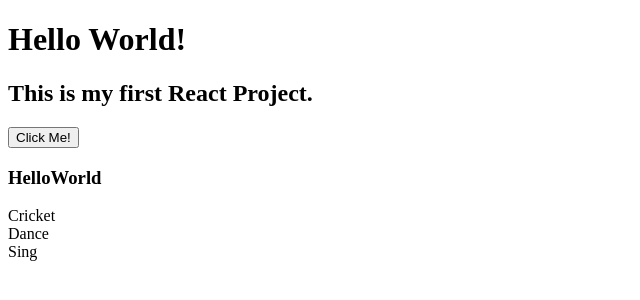
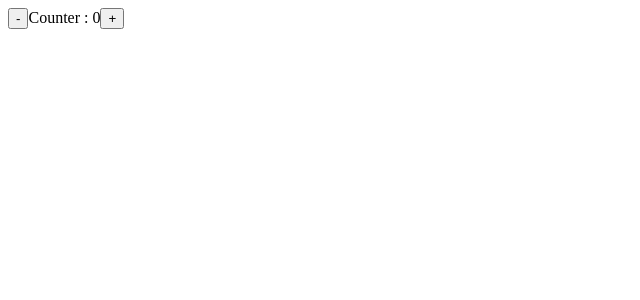
Before and after one commit to Amit180745/Practice_WebDev, a React (Create React App) app in the folder Day_14/firstapp/: page / in a window 1280 px wide. Shown: the top 300 px of the page, without its empty margins (0-640 px from the left). Built offline with nearby package versions, Linux system fonts and the light colour scheme.

Commit message:
UseState() Hook in ReactJs

```diff
--- /dev/null
+++ b/Day_14/firstapp/src/components/Counter/Counter.js
@@ -0,0 +1,28 @@
+import React,{useState} from 'react';
+
+const Counter = () => {
+    let initValCounter = 0;
+    const [counter, setCounter] = useState(initValCounter)
+
+    function decrease() {
+        if (counter > 0) {
+            setCounter (counter-1)
+        }
+    }
+
+    function increase() {
+        if (counter < 5) {
+            setCounter (counter+1)
+        }
+    }
+
+  return (
+    <div>
+        <button onClick={decrease} >-</button>
+        <span>Counter : {counter}</span>
+        <button onClick={increase}>+</button>
+    </div>
+  )
+}
+
+export default Counter
--- a/Day_14/firstapp/src/components/TaskList.js
+++ b/Day_14/firstapp/src/components/TaskList.js
@@ -5,9 +5,10 @@ const tasks = ['Cricket', 'Dance', 'Sing']
 const TaskList = () => {
   return (
     <div>
-        {tasks.map((t)=>{
-        return <div>{t}</div>
-    })}
+        {tasks.map((t,indx)=>
+        // return <div key={indx} >{t}</div>
+        <div key={indx} >{t}</div>
+    )}
     </div>
 
   )
--- a/Day_14/firstapp/src/index.js
+++ b/Day_14/firstapp/src/index.js
@@ -2,12 +2,15 @@ import React from 'react';
 import ReactDOM from 'react-dom/client';
 import App from './App';
 import TaskList from './components/TaskList';
+import Counter from './components/Counter/Counter';
+
 
 
 const root = ReactDOM.createRoot(document.getElementById('root'));
 root.render(
    <React.StrictMode>
-     <App />
-     <TaskList/>
+     {/* <App /> */}
+     {/* <TaskList/> */}
+     <Counter/>
    </React.StrictMode>
 );
```
